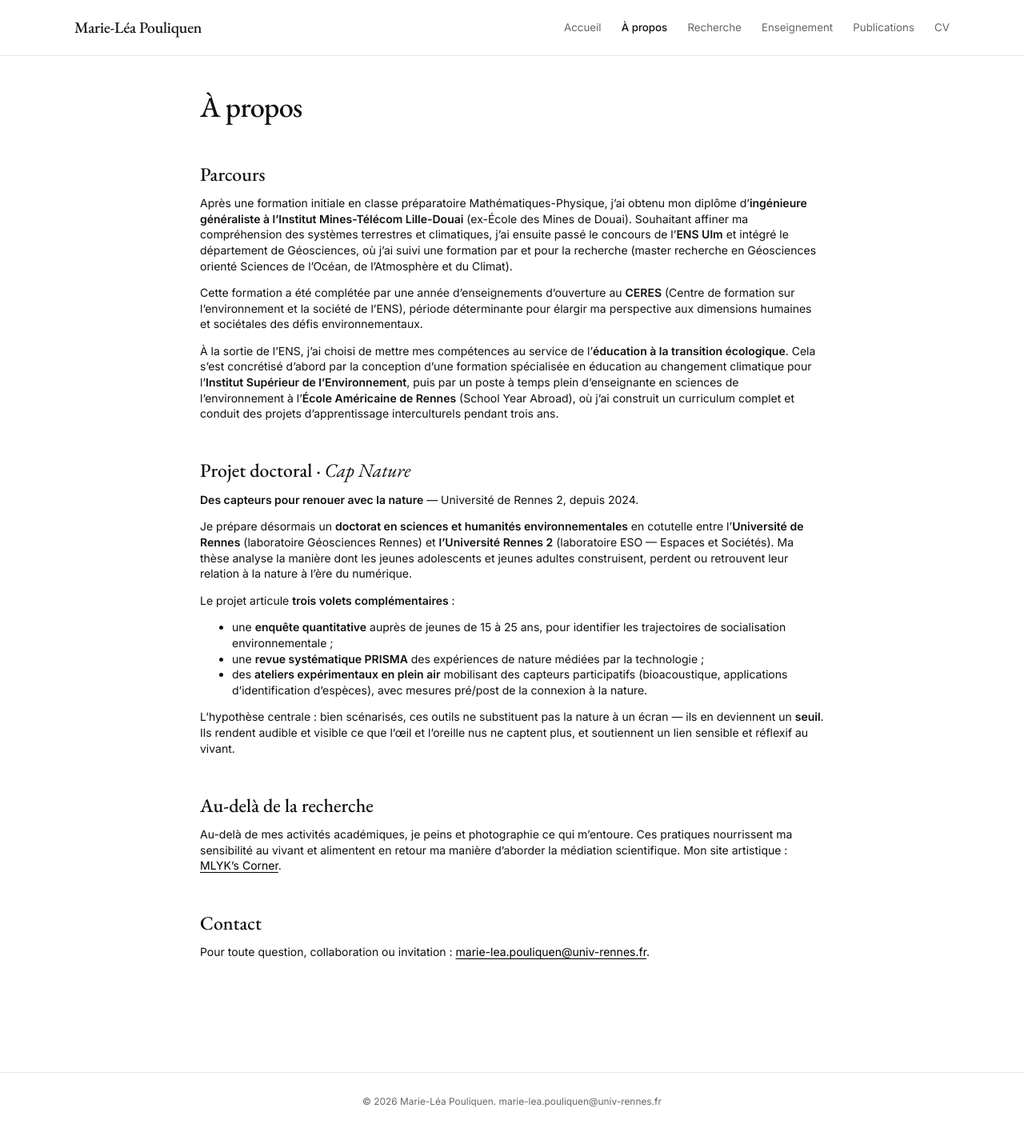
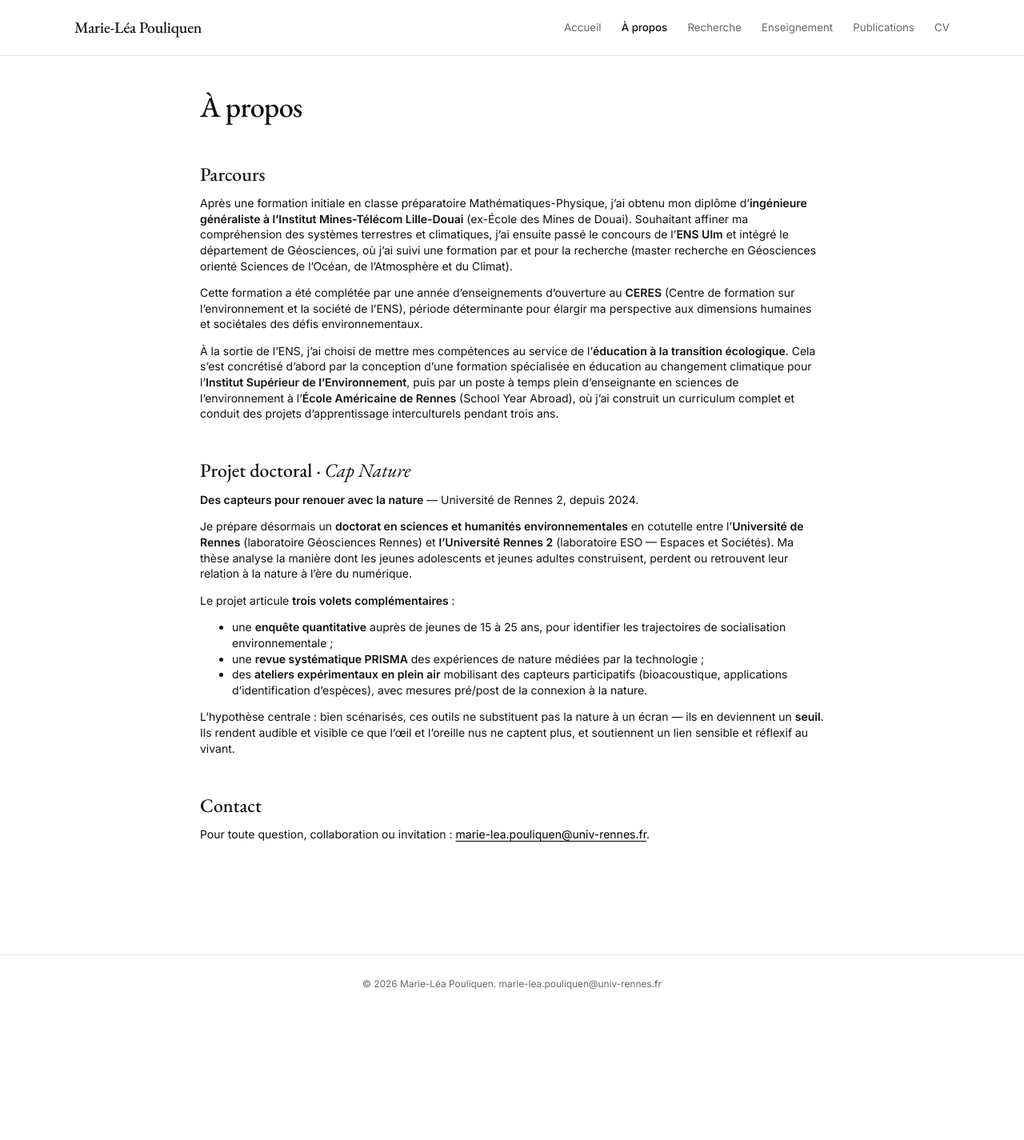
Before and after one commit to marieleapouliquen/marieleapouliquen.github.io, a Jekyll site: the page built from _pages/about.md, in a window 1280 px wide. Shown: the whole page at 80% size. Built offline with Jekyll 4.4.1, drawn with Linux system fonts in a browser that asks for light colours; after the commit the page ends 1278 px from its top, so only the background shows below that.

Commit message:
Update about.md

```diff
--- a/_pages/about.md
+++ b/_pages/about.md
@@ -26,9 +26,6 @@ Le projet articule **trois volets complémentaires** :
 
 L'hypothèse centrale : bien scénarisés, ces outils ne substituent pas la nature à un écran — ils en deviennent un **seuil**. Ils rendent audible et visible ce que l'œil et l'oreille nus ne captent plus, et soutiennent un lien sensible et réflexif au vivant.
 
-## Au-delà de la recherche
-
-Au-delà de mes activités académiques, je peins et photographie ce qui m'entoure. Ces pratiques nourrissent ma sensibilité au vivant et alimentent en retour ma manière d'aborder la médiation scientifique. Mon site artistique : <a href="http://mlykscorner.fr">MLYK's Corner</a>.
 
 ## Contact
 
```
